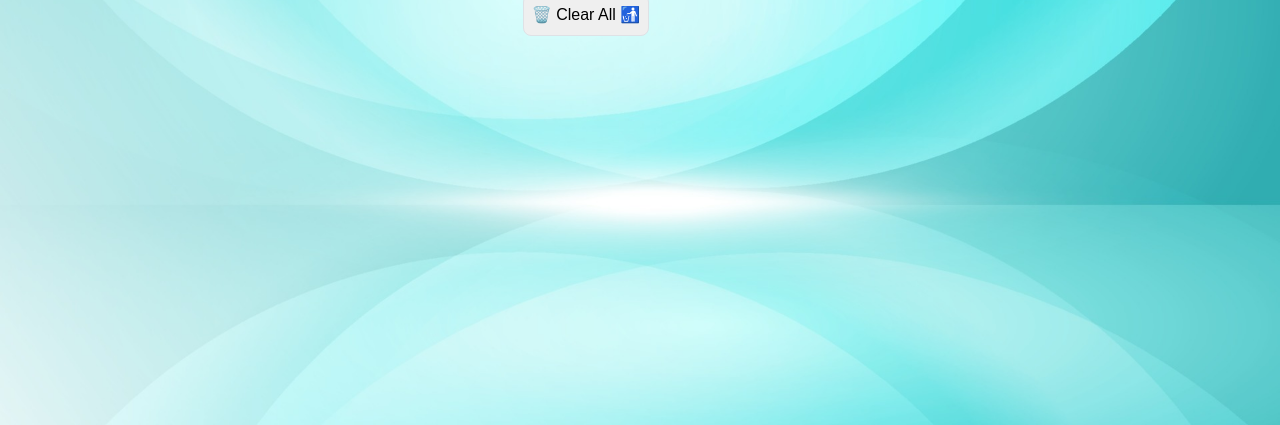
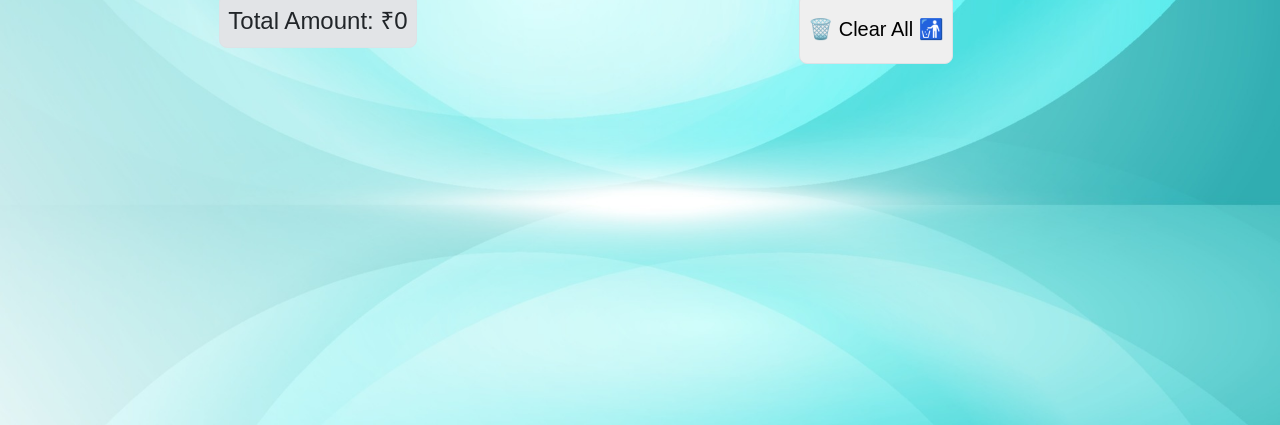
Before and after one commit to rohit-itobuz/khata-book, a plain HTML site: page index.html in a window 1280 px wide. Shown: the part 391-816 px from the top of the page. Drawn offline with nearby package versions, Linux system fonts and the light colour scheme.

Commit message:
Display Total Amount

```diff
--- a/css/style.css
+++ b/css/style.css
@@ -27,6 +27,10 @@ form label {
   margin-top: 10px;
 }
 
+.total-amount {
+  background-color: rgb(226, 228, 231);
+}
+
 #borrowList {
   list-style-type: none;
 }
--- a/index.html
+++ b/index.html
@@ -35,7 +35,13 @@
       Borrowing List <i class="fa-solid fa-book-open-reader fa-bounce"></i>
     </h2>
 
-    <button class="p-2 mx-auto border rounded-3" id="deleteAll" onclick="deleteAll()">🗑️ Clear All 🚮</button>
+    <div class="d-flex justify-content-around">
+      <p class="total-amount pt-2 fs-4 p-2 border rounded-3">
+        Total Amount: ₹<span id="totalAmountValue"></span>
+      </p>
+      <button class="px-2 border rounded-3 fs-5" id="deleteAll" onclick="deleteAll()">🗑️ Clear All 🚮</button>
+    </div>
+
 
     <div class="d-flex flex-column fs-5 gap-3 mx-5 px-2 mt-3" id="borrowList"></div>
   </div>
--- a/js/main.js
+++ b/js/main.js
@@ -43,6 +43,7 @@ function addBorrowing(event) {
 // Function to update borrowing list display
 function updateBorrowingList() {
   borrowList.innerHTML = "";
+  let totalAmount = 0;
 
   borrowRecords.forEach((record, index) => {
     const listItem = document.createElement("li");
@@ -76,7 +77,10 @@ function updateBorrowingList() {
     listItem.appendChild(removeButton);
     listItem.appendChild(updateButton);
     borrowList.appendChild(listItem);
+
+    totalAmount += Number(record.amount);
   });
+  document.getElementById("totalAmountValue").innerHTML = totalAmount;
 }
 
 // Function to update a borrowing record
```
